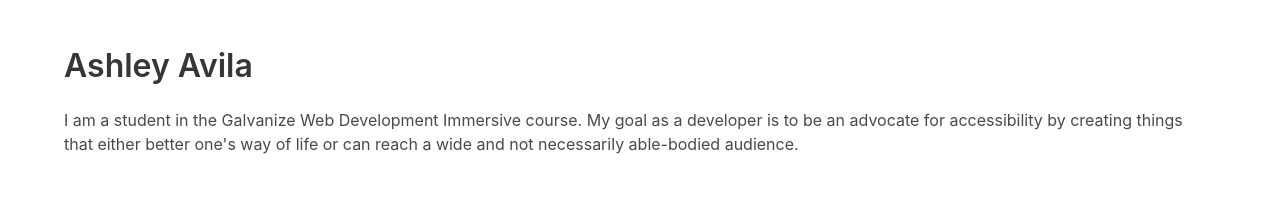
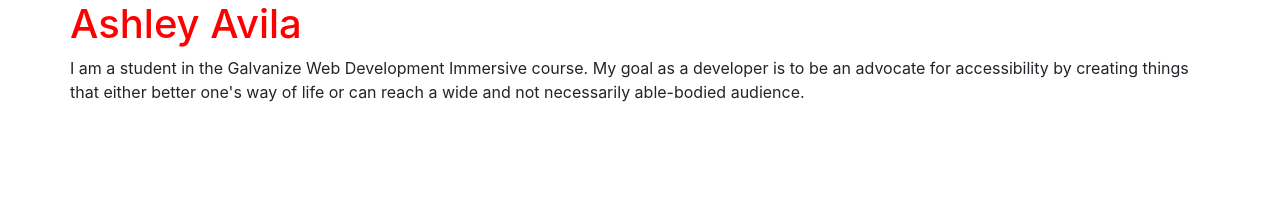
Before and after one commit to ashleyavila/personal-site, a plain HTML site: page index.html in a window 1280 px wide. Drawn offline with nearby package versions, Linux system fonts and the light colour scheme.

Commit message:
back to bootstrap

```diff
--- a/index.html
+++ b/index.html
@@ -1,28 +1,32 @@
-<!DOCTYPE html>
-<html>
+<!doctype html>
+<html lang="en">
 
 <head>
+    <title>Ashley Avila</title>
+    <!-- Required meta tags -->
     <meta charset="utf-8">
-    <meta name="viewport" content="width=device-width, initial-scale=1">
-    <title>Ashley Avila</title>
-    <link rel="stylesheet" href="https://maxcdn.bootstrapcdn.com/font-awesome/4.7.0/css/font-awesome.min.css">
-    <link rel="stylesheet" href="https://cdnjs.cloudflare.com/ajax/libs/bulma/0.6.1/css/bulma.min.css">
-    <link rel "stylesheet" href="styles.css">
+    <meta name="viewport" content="width=device-width, initial-scale=1, shrink-to-fit=no">
+
+    <!-- Bootstrap CSS -->
+    <link rel="stylesheet" href="https://maxcdn.bootstrapcdn.com/bootstrap/4.0.0-beta.2/css/bootstrap.min.css" integrity="sha384-PsH8R72JQ3SOdhVi3uxftmaW6Vc51MKb0q5P2rRUpPvrszuE4W1povHYgTpBfshb"
+        crossorigin="anonymous">
+    <link rel="stylesheet" href="styles.css">
 </head>
 
 <body>
-    <section class="section">
-        <div class="container">
-            <h1 class="title">
-                Ashley Avila
-            </h1>
-            <p class="bio">
-                I am a student in the Galvanize Web Development Immersive course. My goal as a developer is to be an advocate for accessibility
-                by creating things that either better one's way of life or can reach a wide and not necessarily able-bodied
-                audience.
-            </p>
+    <div class="container">
+        <div class="row">
+            <div class="col-*">
+                <h1>Ashley Avila</h1>
+            </div>
+            <div class="col-*">
+                <p>I am a student in the Galvanize Web Development Immersive course. My goal as a developer is to be an advocate
+                    for accessibility by creating things that either better one's way of life or can reach a wide and not
+                    necessarily able-bodied audience.
+                </p>
+            </div>
         </div>
-    </section>
+    </div>
 </body>
 
 </html>
--- a/styles.css
+++ b/styles.css
@@ -0,0 +1,4 @@
+h1 {
+
+    color: red;
+}
```
